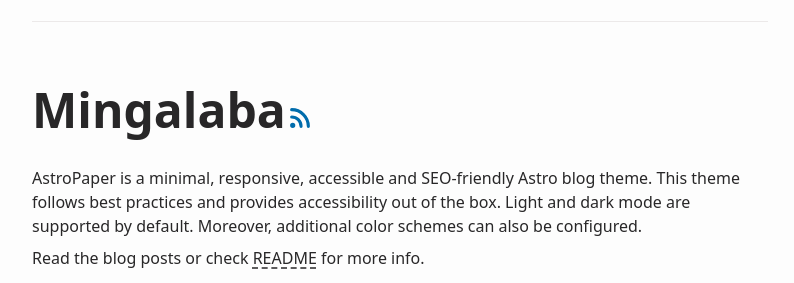
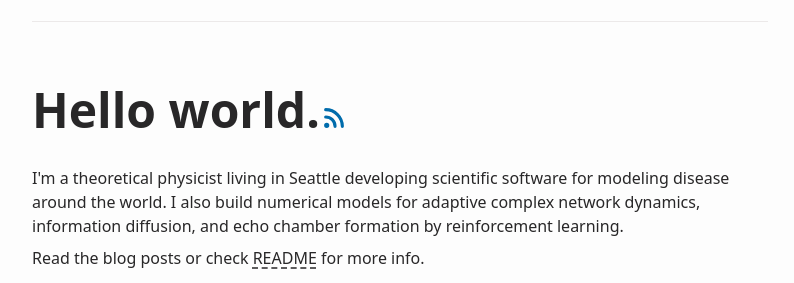
Before and after one commit to garland-culbreth/garland-culbreth.github.io, an Astro site: page / in a window 1280 px wide. Shown: the part 61-344 px from the top of the page, without its empty margins (240-1034 px from the left). Built offline with nearby package versions, Linux system fonts and the light colour scheme; Astro itself is replaced by a stand-in of ours.

Commit message:
Update index.astro

```diff
--- a/src/pages/index.astro
+++ b/src/pages/index.astro
@@ -24,7 +24,7 @@
   <main id="main-content" data-layout="index" class="app-layout">
     <section id="hero" class:list={["pt-8 pb-6", "border-b border-border"]}>
       <h1 class="my-4 inline-block text-4xl font-bold sm:my-8 sm:text-5xl">
-        Mingalaba
+        Hello world.
       </h1>
       <a
         target="_blank"
@@ -42,10 +42,7 @@
       </a>
 
       <p>
-        AstroPaper is a minimal, responsive, accessible and SEO-friendly Astro
-        blog theme. This theme follows best practices and provides accessibility
-        out of the box. Light and dark mode are supported by default. Moreover,
-        additional color schemes can also be configured.
+        I'm a theoretical physicist living in Seattle developing scientific software for modeling disease around the world. I also build numerical models for adaptive complex network dynamics, information diffusion, and echo chamber formation by reinforcement learning.
       </p>
       <p class="mt-2">
         Read the blog posts or check
```
